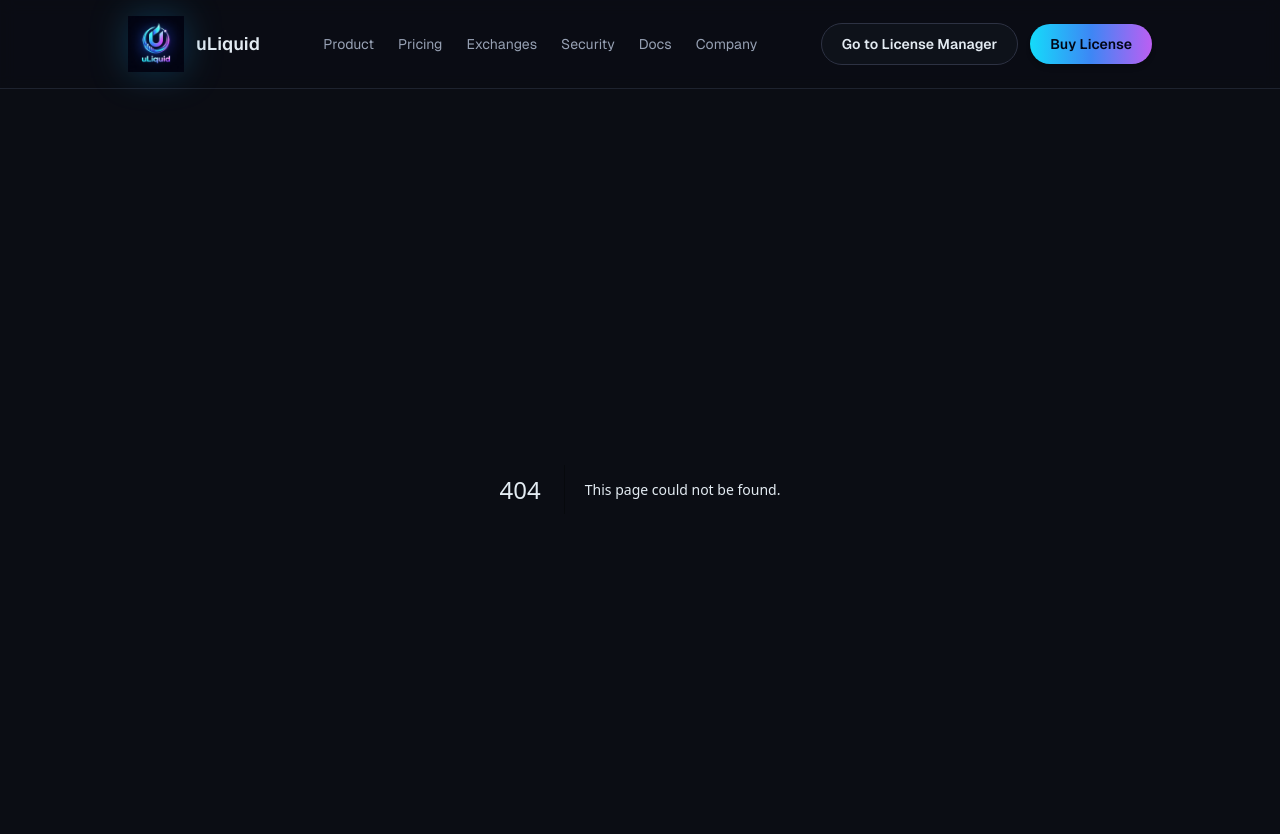
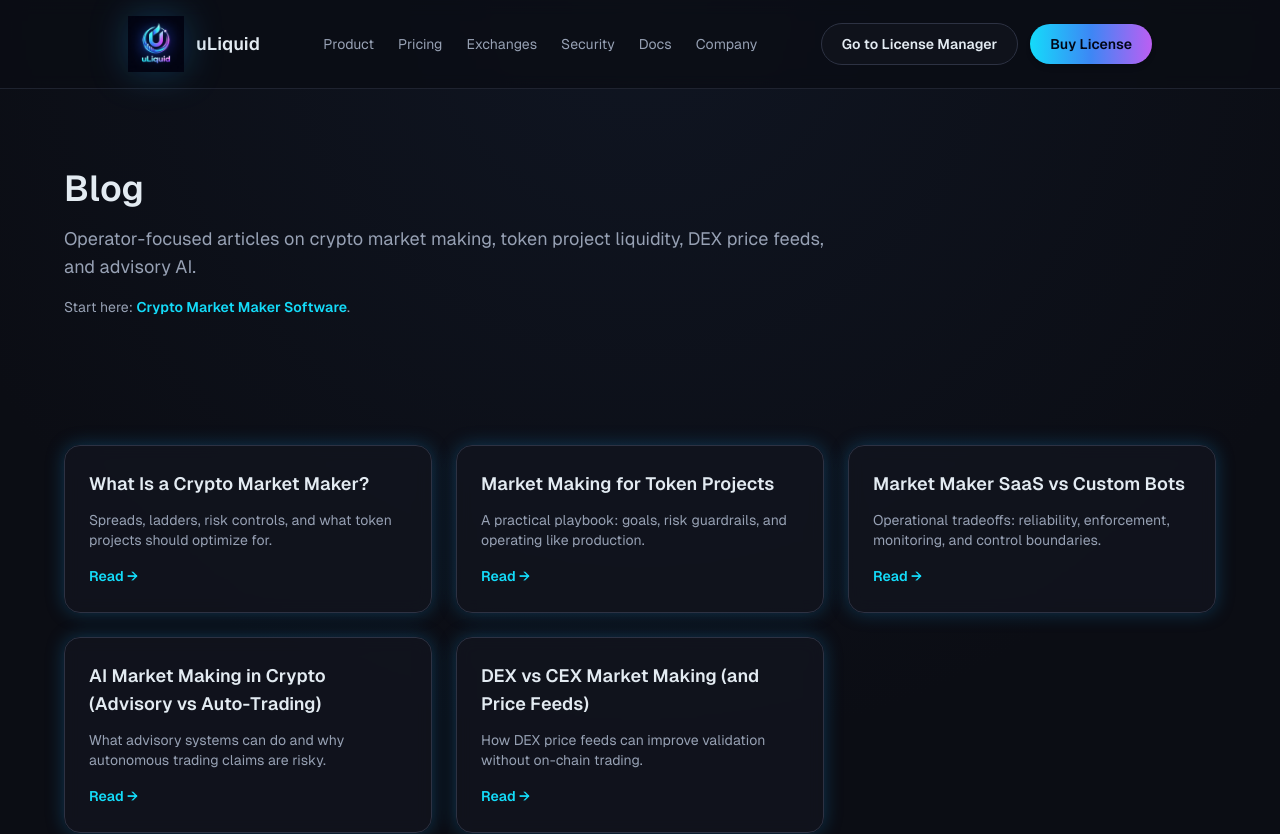
Before and after one commit to Mario1480/uliquid-site, a Next.js app: page /blog in a window 1280 px wide. Before the commit this address had no page. Shown: the top 834 px of the page. Built offline with nearby package versions, Linux system fonts and the light colour scheme.

Commit message:
Create page.tsx

```diff
--- /dev/null
+++ b/src/app/blog/page.tsx
@@ -0,0 +1,86 @@
+import type { Metadata } from "next";
+import Link from "next/link";
+import { Section } from "@/components/ui/Section";
+import { Card } from "@/components/ui/Card";
+import { JsonLd } from "@/components/JsonLd";
+
+const title = "Blog | uLiquid Market Maker";
+const description =
+  "Operator-focused articles on crypto market making, token project liquidity, DEX price feeds, and advisory AI.";
+
+export const metadata: Metadata = {
+  title,
+  description,
+};
+
+const posts = [
+  {
+    title: "What Is a Crypto Market Maker?",
+    description: "Spreads, ladders, risk controls, and what token projects should optimize for.",
+    href: "/blog/what-is-a-crypto-market-maker",
+  },
+  {
+    title: "Market Making for Token Projects",
+    description: "A practical playbook: goals, risk guardrails, and operating like production.",
+    href: "/blog/market-making-for-token-projects",
+  },
+  {
+    title: "Market Maker SaaS vs Custom Bots",
+    description: "Operational tradeoffs: reliability, enforcement, monitoring, and control boundaries.",
+    href: "/blog/market-maker-saas-vs-custom-bots",
+  },
+  {
+    title: "AI Market Making in Crypto (Advisory vs Auto-Trading)",
+    description: "What advisory systems can do and why autonomous trading claims are risky.",
+    href: "/blog/ai-market-making-crypto",
+  },
+  {
+    title: "DEX vs CEX Market Making (and Price Feeds)",
+    description: "How DEX price feeds can improve validation without on-chain trading.",
+    href: "/blog/dex-vs-cex-market-making",
+  },
+];
+
+export default function BlogIndexPage() {
+  return (
+    <div>
+      <JsonLd
+        data={{
+          "@context": "https://schema.org",
+          "@type": "Blog",
+          name: "uLiquid Blog",
+          url: "https://uliquid.vip/blog",
+          description,
+        }}
+      />
+
+      <Section className="pt-20">
+        <div className="max-w-3xl">
+          <h1 className="text-4xl font-semibold text-text">Blog</h1>
+          <p className="mt-4 text-lg text-muted">{description}</p>
+          <p className="mt-4 text-sm text-muted">
+            Start here: {" "}
+            <Link href="/crypto-market-maker" className="text-accent-cyan font-semibold">
+              Crypto Market Maker Software
+            </Link>
+            .
+          </p>
+        </div>
+      </Section>
+
+      <Section>
+        <div className="grid gap-6 md:grid-cols-2 lg:grid-cols-3">
+          {posts.map((post) => (
+            <Card key={post.href}>
+              <h2 className="text-lg font-semibold text-text">{post.title}</h2>
+              <p className="mt-3 text-sm text-muted">{post.description}</p>
+              <Link href={post.href} className="mt-4 inline-flex text-sm font-semibold text-accent-cyan">
+                Read →
+              </Link>
+            </Card>
+          ))}
+        </div>
+      </Section>
+    </div>
+  );
+}
```
